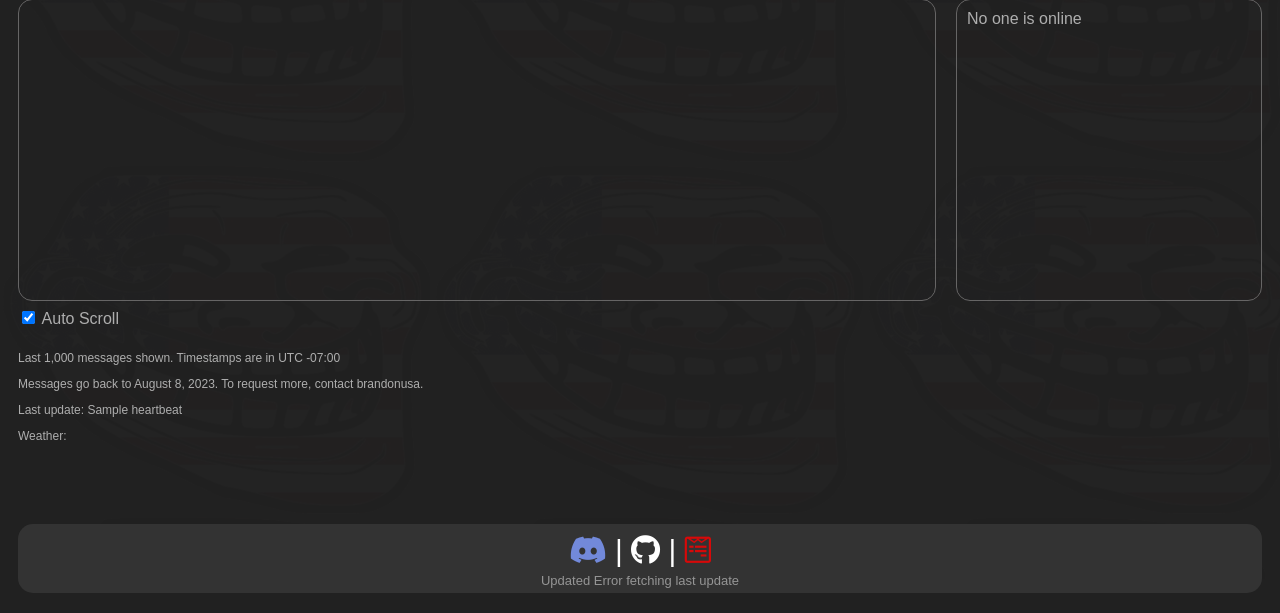
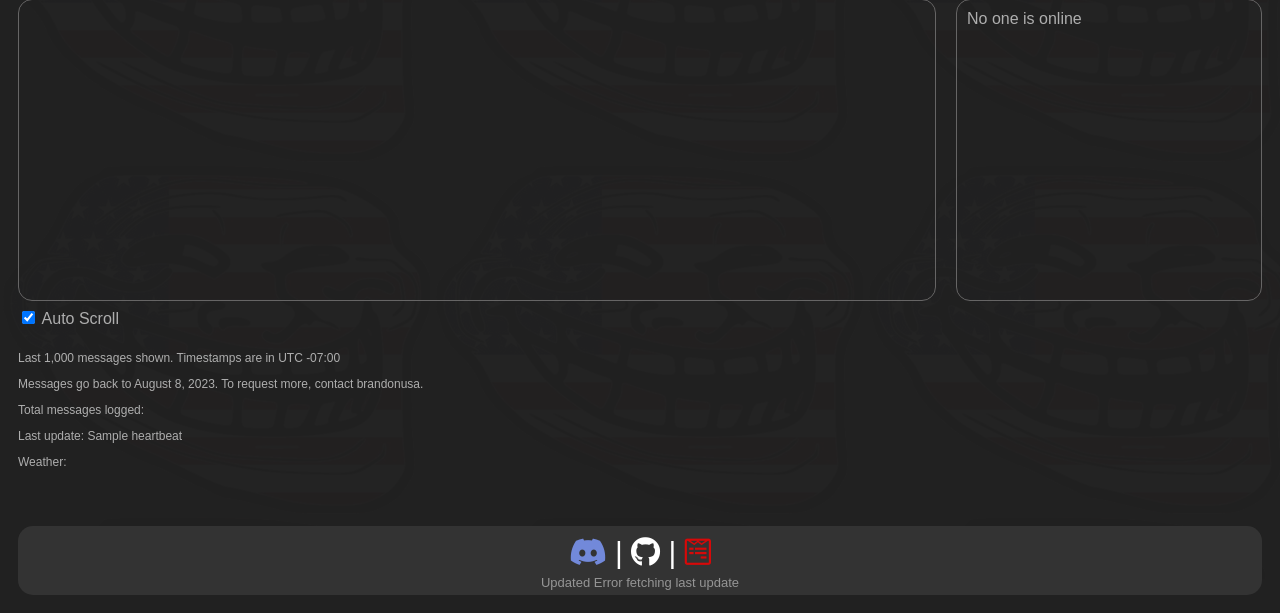
Before and after one commit to besser435/USAI-Website, a Flask app: template website/templates/chat.html in a window 1280 px wide. Shown: the part 221-834 px from the top of the page. Run offline with Flask 3, Linux system fonts and the light colour scheme; the template is opened without the code that fills it: most values are stand-ins (such as "Sample title", 1, 10 or a date in 2020); data that the repository does not hold is empty; some libraries are stand-ins or nearby versions.

Commit message:
Add total messages logged

```diff
--- a/website/static/js/chat.js
+++ b/website/static/js/chat.js
@@ -139,6 +139,11 @@
     fetch("/get_misc")
         .then((response) => response.json())
         .then((data) => {
+            const messagesLogged = data.messages_logged;
+            const messagesLoggedElement = document.getElementById("messages-logged");
+            const formattedMessagesLogged = messagesLogged.toLocaleString();
+            messagesLoggedElement.textContent = formattedMessagesLogged;
+
             const weather = data.weather;
             const weatherElement = document.getElementById("weather");
             weatherElement.textContent = weather;
--- a/website/templates/chat.html
+++ b/website/templates/chat.html
@@ -33,7 +33,8 @@
                 <br>
                 <p style="font-size: 12px;">Last <span id="messge-count">1,000</span> messages shown. Timestamps are in UTC -07:00</p>
                 <p style="font-size: 12px;">Messages go back to August 8, 2023. To request more, contact brandonusa.</p>
-                <p style="font-size: 12px;" id="all-heart-beat">Last update: <span id="heartbeat">{{ heartbeat }}</span></p>
+                <p style="font-size: 12px;">Total messages logged: <span id="messages-logged"></span></p>
+                <p style="font-size: 12px;">Last update: <span id="heartbeat">{{ heartbeat }}</span></p>
                 <p style="font-size: 12px;">Weather: <span id="weather"></span></p>
                 <button id="scroll-to-bottom" onclick="scrollToBottom()">&#9660;</button>
             </div>
```
